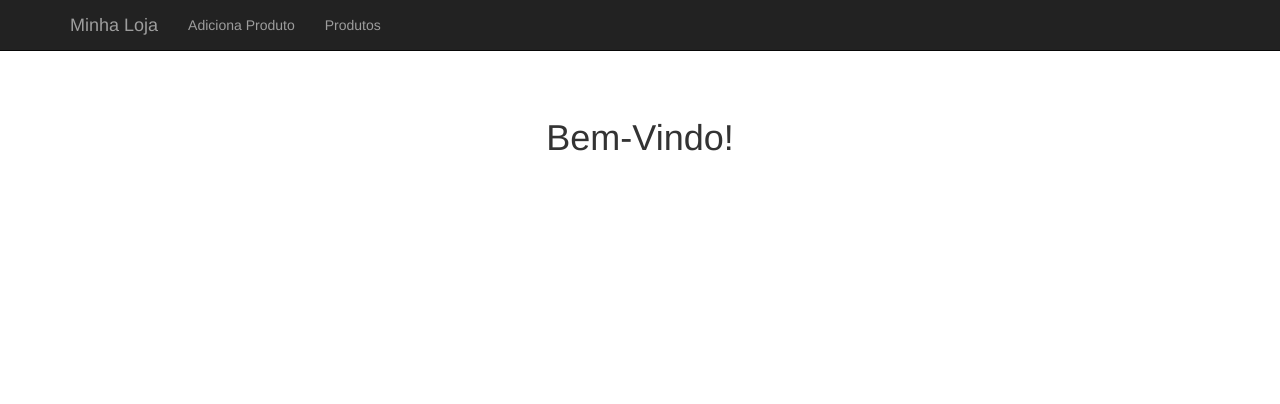
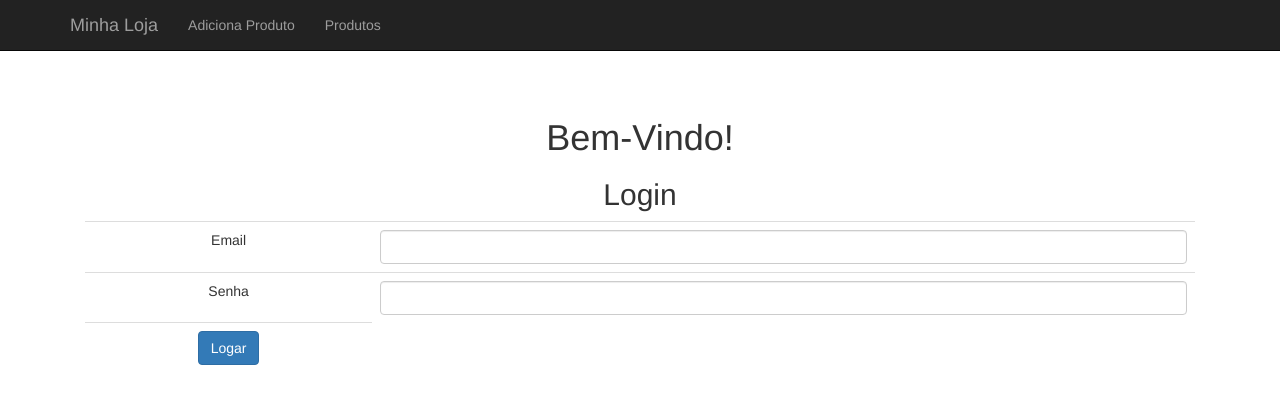
Before and after one commit to kernelkill/loja-php-fundamentos, a PHP site: page / in a window 1280 px wide. Shown: the top 404 px of the page. Run offline with PHP 8.4, Linux system fonts and the light colour scheme.

Commit message:
Criando a tela de login.

```diff
--- a/index.php
+++ b/index.php
@@ -1,3 +1,22 @@
-<?php include("cabecalho.php");?>
-            <h1>Bem-Vindo!</h1>
-<?php include("rodape.php");?>
+<?php include("cabecalho.php"); ?>
+<h1>Bem-Vindo!</h1>
+
+<h2>Login</h2>
+<form action="login.php" method="post">
+    <table class="table">
+    <tr>
+        <td>Email</td>
+        <td><input class="form-control" type="email" name="email"></td>
+    </tr>
+    <tr>
+        <td>Senha</td>
+        <td><input class="form-control" type="password" name="senha"></td>
+    </tr>
+    <tr>
+        <td>
+            <button class="btn btn-primary">Logar</button>
+        </td>
+    </tr>
+</table>
+</form>
+<?php include("rodape.php"); ?>
```
